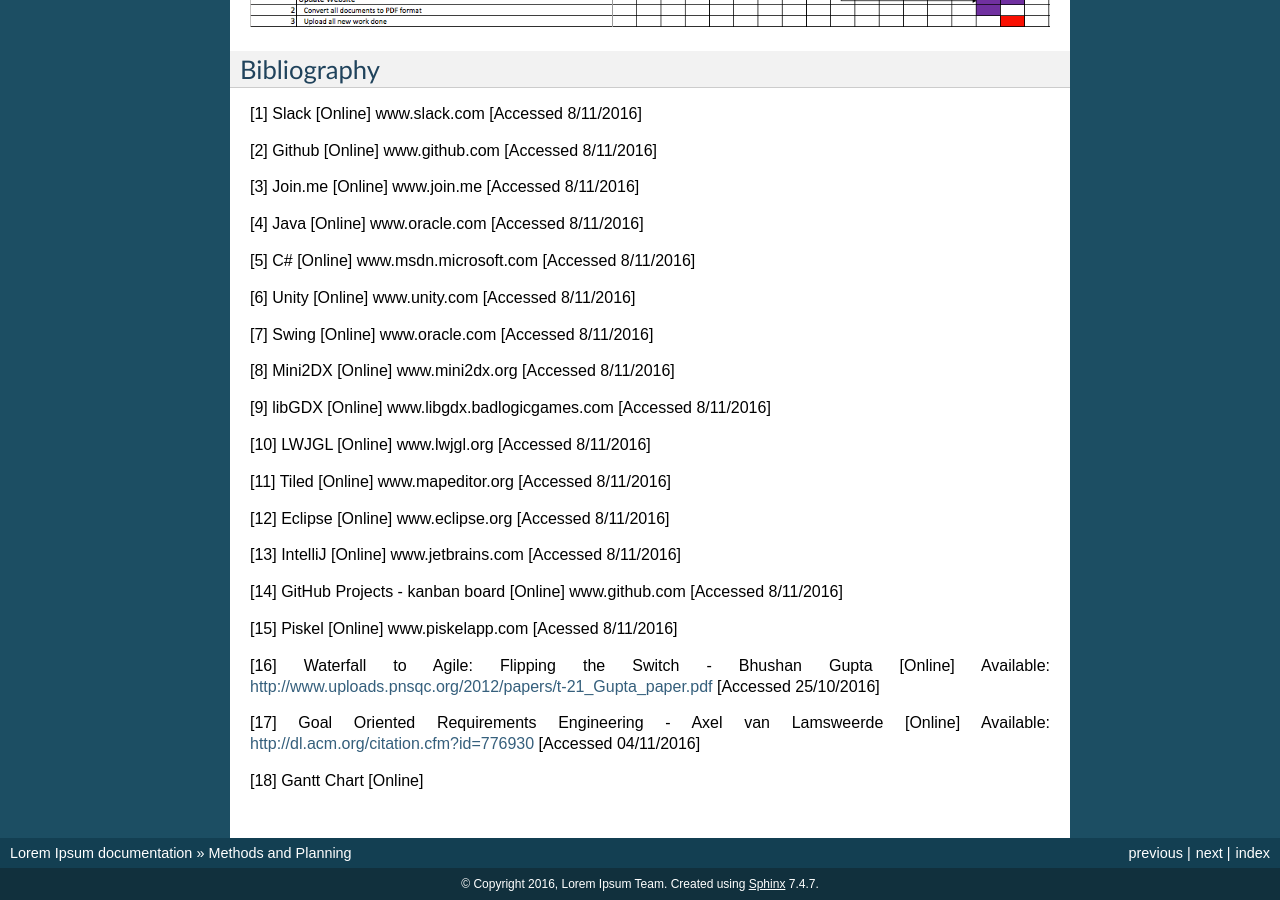
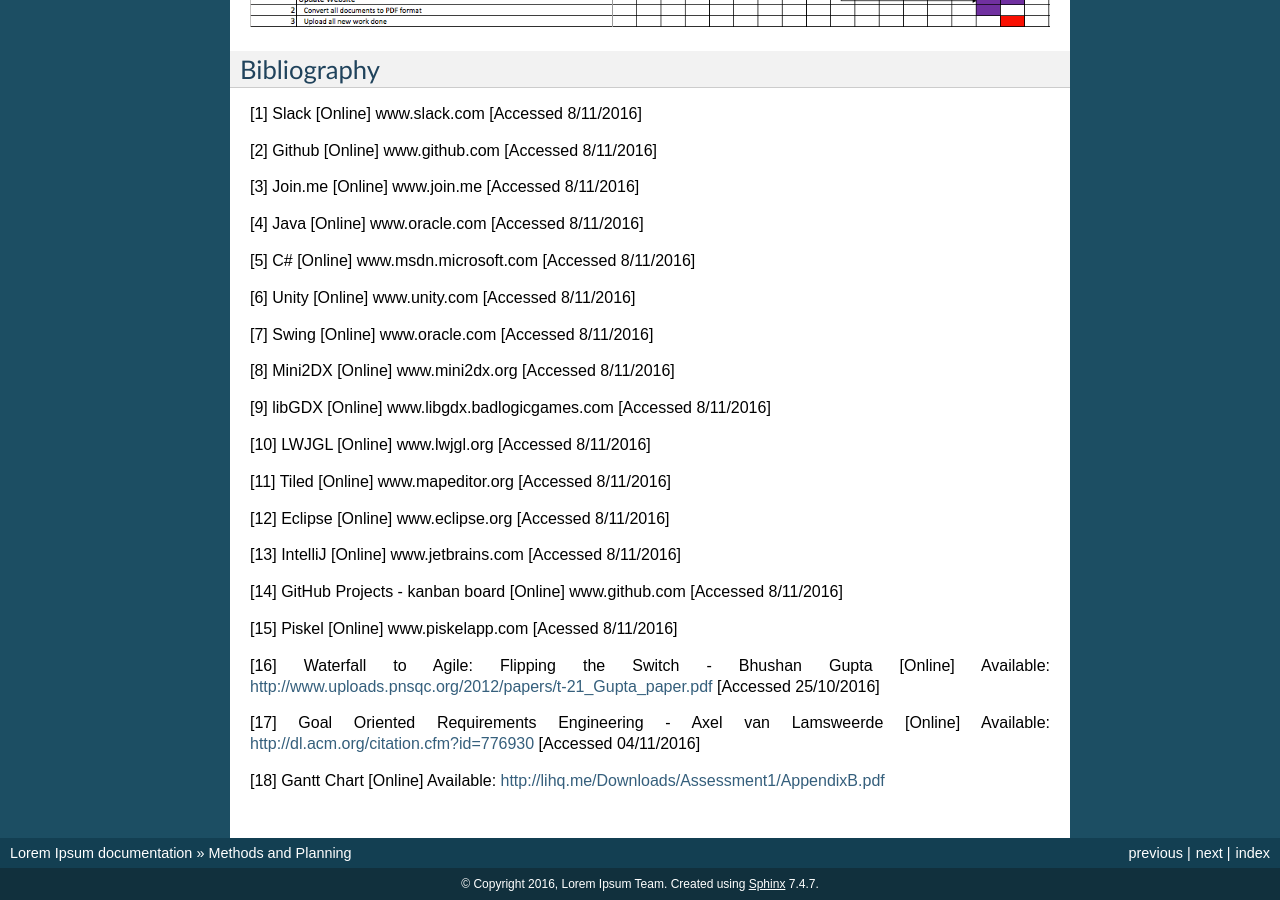
Before and after one commit to JamesNXN/TNN-Assesment-3, a Sphinx documentation site: the page built from docs/methods.rst, in a window 1280 px wide and 900 px high, scrolled down 3638 px. Built offline with Sphinx 7.4.7, drawn with Linux system fonts in a browser that asks for light colours.

Commit message:
Updated methods doc

```diff
--- a/docs/methods.rst
+++ b/docs/methods.rst
@@ -247,4 +247,4 @@
 
 [17] Goal Oriented Requirements Engineering - Axel van Lamsweerde [Online] Available: http://dl.acm.org/citation.cfm?id=776930 [Accessed 04/11/2016]
 
-[18] Gantt Chart [Online]
+[18] Gantt Chart [Online] Available: http://lihq.me/Downloads/Assessment1/AppendixB.pdf
```
